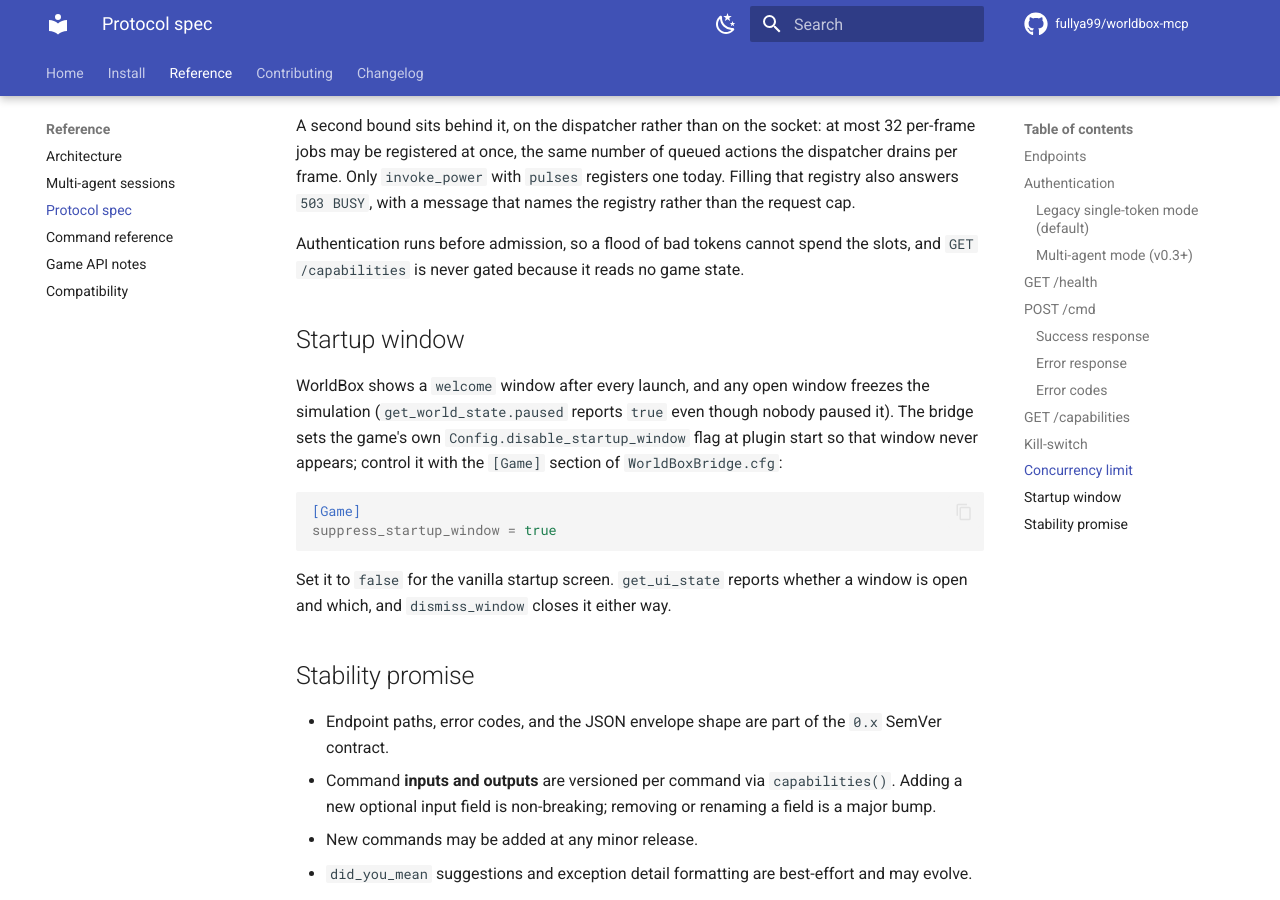
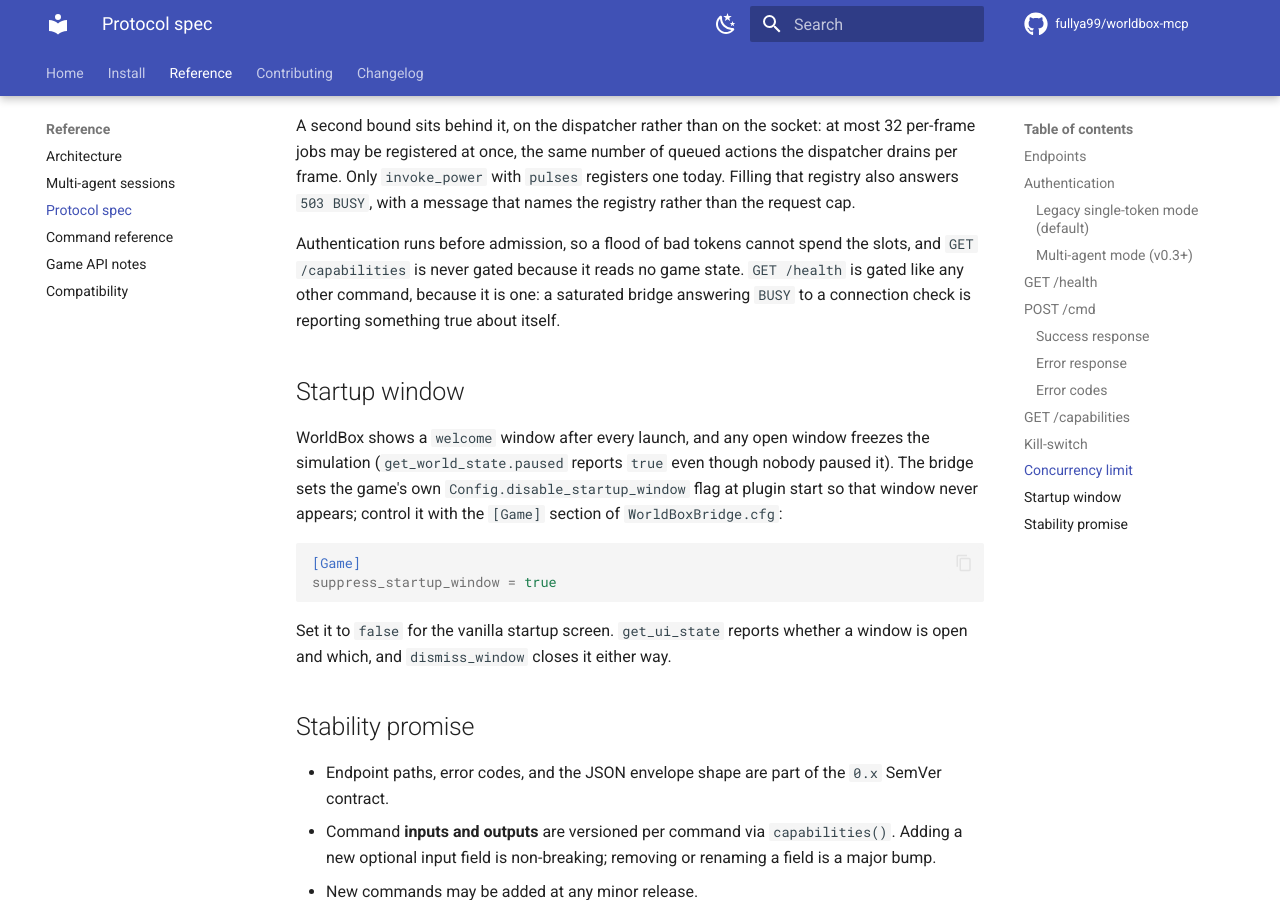
Before and after one commit to dewet22/worldbox-mcp, an MkDocs documentation site: the page built from docs/protocol.md, in a window 1280 px wide and 900 px high, scrolled down 4511 px. Built offline with MkDocs 1.6.1 and Material for MkDocs 9.7.7, drawn with Linux system fonts in a browser that asks for light colours; comment, search, counter and statistics services are not loaded.

Commit message:
docs: say what the concurrency limit does to /health
It is gated like any other command, because it is one. Worth stating where
someone reading about the limit will look, since /health is what the Python
client uses for its connection check.

Co-Authored-By: Claude Opus 5 (1M context) <noreply@anthropic.com>
Claude-Session: https://claude.ai/code/session_0173G5GQiMnNMfsC33T3QzmD

```diff
--- a/docs/protocol.md
+++ b/docs/protocol.md
@@ -173,7 +173,9 @@ frame. Only `invoke_power` with `pulses` registers one today. Filling that regis
 `503 BUSY`, with a message that names the registry rather than the request cap.
 
 Authentication runs before admission, so a flood of bad tokens cannot spend the slots, and
-`GET /capabilities` is never gated because it reads no game state.
+`GET /capabilities` is never gated because it reads no game state. `GET /health` is gated like
+any other command, because it is one: a saturated bridge answering `BUSY` to a connection check
+is reporting something true about itself.
 
 ## Startup window
 
```
